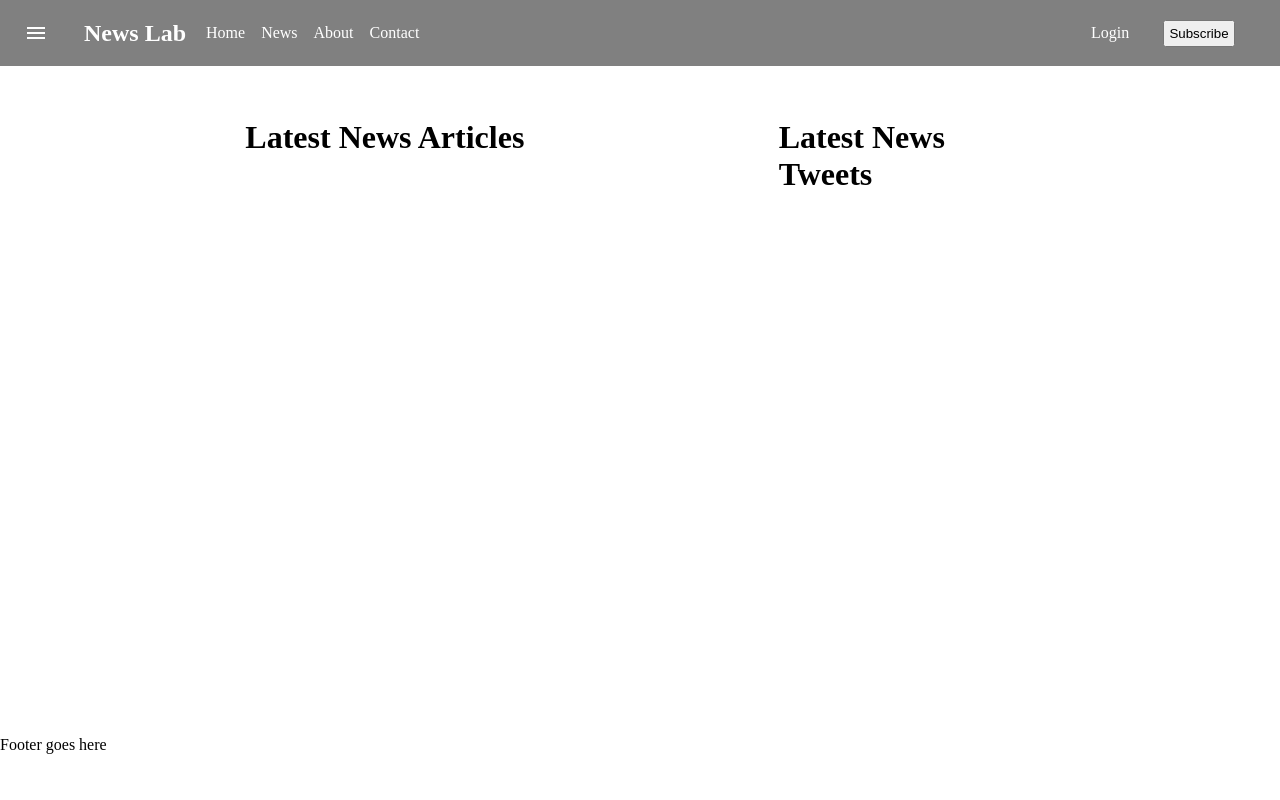
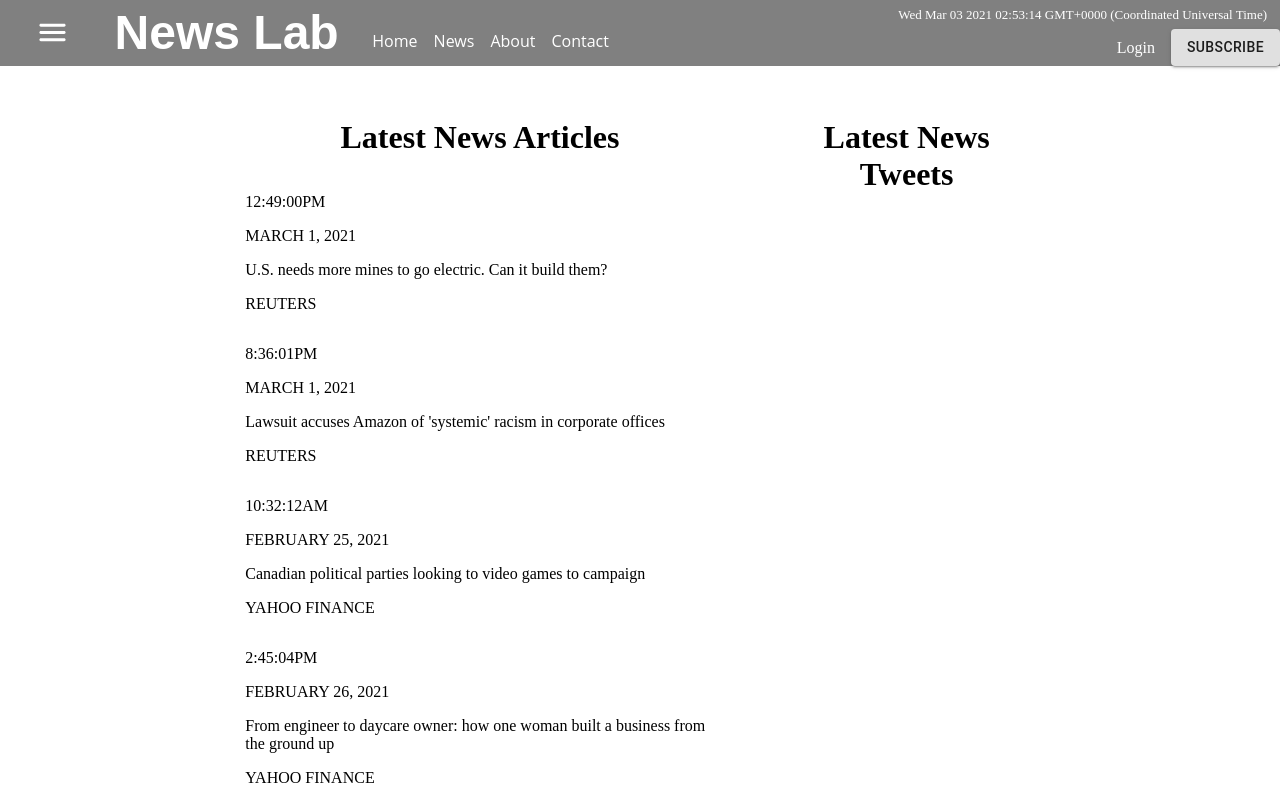
Before and after one commit to amandaymxs/reactNewsLab, a React (Create React App) app: page / in a window 1280 px wide. Shown: the top 800 px of the page. Built offline with nearby package versions, Linux system fonts and the light colour scheme.

Commit message:
removed Grid, GridList, added MUI to articles

```diff
--- a/package.json
+++ b/package.json
@@ -12,6 +12,7 @@
     "react-dom": "^17.0.1",
     "react-router-dom": "^5.2.0",
     "react-scripts": "4.0.3",
+    "react-uuid": "^1.0.2",
     "web-vitals": "^1.1.0"
   },
   "scripts": {
--- a/src/App.css
+++ b/src/App.css
@@ -11,13 +11,20 @@ nav {
 }
 
 .nav-title{
-  margin: auto 0.5em;
+  margin: auto 0.2em;
+  font-family: Montserrat, sans-serif;
+  font-size: 3em;
+  font-weight:800;
 }
 
 .nav-list{
+  font-family: Open Sans, sans-serif;
   list-style: none;
   display:flex;
   padding: 0;
+  margin: 0;
+  margin-left: 1em;
+  align-items: flex-end;
 }
 
 .nav-item{
@@ -27,15 +34,12 @@ nav {
   display: flex;
 }
 .nav-right{
-  display: flex;
-  align-items: center;
   height: auto;
-  margin-right: 2em;
 }
 
 .nav-right-item{
-  margin: 1em;
-  padding: 0.3em;
+  margin: auto 1em;
+  line-height: 1.2em;
 }
 
 .header-body{
@@ -46,3 +50,11 @@ nav {
   color:white;
   text-decoration: none;
 }
+
+.nav-time{
+  text-align: right;
+  flex-wrap: nowrap;
+  font-size: small;
+margin: 0.5em;
+margin-right: 1em;
+}
--- a/src/Components/Index/article.js
+++ b/src/Components/Index/article.js
@@ -1,18 +1,46 @@
-import React from 'react';
-import { Box, GridList, GridListTile } from '@material-ui/core';
-// import jsonQuery from 'jsonQuery';
+import React, { Component } from 'react';
+import { Box } from '@material-ui/core';
+import Data from '../../data.json';
 
-function Articles(props) {
-    // render(){
-    //     const data = Object.keys(props);
-    //     console.log(props);
-    // }
-
-    return (
-        <Box bgcolor="transparent" p={4}>
-
-        </Box>
-    );
+class Article extends Component {
+    render() {
+        const sliceInt = 6;
+        const maxNewsNum = 10;
+        let boxData = Data.articles.slice(0, sliceInt);
+        let textData = Data.articles.slice(sliceInt, maxNewsNum);
+        return (
+            <Box display="flex" flexDirection="column">
+                {boxData.map((article, index) => {
+                    return (
+                        <Box key={article.id} cols={index % 3 ? 1 : 2} rows={1}>
+                            <p>{article.time.toUpperCase()}</p>
+                            <p>{article.date.toUpperCase()}</p>
+                            <p>{article.title}</p>
+                            <a href={article.link} className="link">
+                                <p>{article.source.toUpperCase()}</p></a>
+                        </Box>
+                    )
+                })}
+                {textData.map((article, index) => {
+                    return (
+                        <a href={article.link} className="link"><Box key={article.id} display="flex" flexDirection="row">
+                            <Box display="flex" flexDirection="column">
+                                <Box>{article.source.toUpperCase()}</Box>
+                                <Box>{article.time.toUpperCase()}</Box>
+                                <Box>{article.date.toUpperCase()}</Box>
+                            </Box>
+                            <Box>
+                                <p>{article.title}</p>
+                            </Box>
+                        </Box>
+                        </a>
+                    )
+                })
+                }
+                    )
+            </Box >
+        );
+    }
 }
 
-export default Articles;
+export default Article;
--- a/src/Components/Index/index.js
+++ b/src/Components/Index/index.js
@@ -1,26 +1,24 @@
-import React, { Fragment, useState } from 'react';
+import '../../index.css';
+import React, { Component, Fragment } from 'react';
 import Article from './article';
 import Tweet from './tweet';
 import { Grid, Box } from '@material-ui/core';
-import Data from '../../data.json';
 
 
-function Home() {
-
+class Home extends Component {
+    render() {
         return (
             <Fragment>
                 <Grid container p={2} justify="center" direction="row" width="80%">
                     <Grid item xs={5} order={1} m={2}>
                         <Box bgcolor="transparent" p={4}>
-                        <h1>Latest News Articles</h1>
-                        <ul>
+                            <h1 className="heading">Latest News Articles</h1>
                             <Article />
-                        </ul>
                         </Box>
                     </Grid>
                     <Grid item xs={3} order={2} m={3}>
                         <Box bgcolor="transparent" p={4}>
-                        <h1>Latest News Tweets</h1>
+                            <h1 className="heading">Latest News Tweets</h1>
                             <Tweet />
                         </Box>
                     </Grid>
@@ -28,5 +26,6 @@ function Home() {
             </Fragment >
         );
     }
+}
 
 export default Home;
--- a/src/Components/Index/tweet.js
+++ b/src/Components/Index/tweet.js
@@ -2,7 +2,7 @@ import React, { Fragment } from 'react';
 import { Box, GridList, GridListTile } from '@material-ui/core';
 
 
-function Tweets() {
+function Tweet() {
     return (
         <Box bgcolor="transparent" p={4}>
 
@@ -10,4 +10,4 @@ function Tweets() {
     );
 }
 
-export default Tweets;
+export default Tweet;
--- a/src/Layouts/navbar.js
+++ b/src/Layouts/navbar.js
@@ -1,14 +1,17 @@
 import '../App.css';
-import React, { Fragment } from 'react';
-import MenuIcon from '@material-ui/icons/Menu';
+import '../index.css';
+import React, { Component, Fragment } from 'react';
+import { Box, Button } from '@material-ui/core';
+import MenuRoundedIcon from '@material-ui/icons/MenuRounded';
 import { Link } from 'react-router-dom';
 
-function Navbar() {
+class Navbar extends Component {
+    render() {
         return (
             <Fragment>
                 <nav>
                     <div className="nav-left">
-                    <MenuIcon className="nav-menuIcon" />
+                        <MenuRoundedIcon className="nav-menuIcon" fontSize="large" />
                         <h1 className="nav-title"><Link to="/" className="nav-link">News Lab</Link></h1>
                         <ul className="nav-list">
                             <Link to="/" className="nav-link"><li className="nav-item">Home</li></Link>
@@ -17,14 +20,19 @@ function Navbar() {
                             <Link to="/contact" className="nav-link"><li className="nav-item">Contact</li></Link>
                         </ul>
                     </div>
-                <div className="nav-right">
+                    <Box display="flex" className="nav-right" flexWrap="nowrap" flexDirection="column">
+                        <Box>
+                            <p className="nav-time" >{new Date().toDateString()} {new Date().toTimeString()}</p>
+                        </Box>
+                        <Box display="flex" className="nav-right" flexWrap="nowrap" flexDirection="row" justifyContent="flex-end">
                             <p className="nav-right-item">Login</p>
-                    <button className="nav-right-item">Subscribe</button>
-                </div>
+                            <Button variant="contained" size="medium">Subscribe</Button>
+                        </Box>
+                    </Box>
                 </nav>
 
             </Fragment >
         );
     }
-
+}
 export default Navbar;
--- a/src/data.json
+++ b/src/data.json
@@ -6,7 +6,8 @@
             "date": "MARCH 1, 2021",
             "time": "12:49:00PM",
             "image": "https://static.reuters.com/resources/r/?m=02&d=20210301&t=2&i=1553355631&r=LYNXNPEH201VT&w=800",
-            "link": "https://www.reuters.com/article/us-usa-mining-insight/to-go-electric-america-needs-more-mines-can-it-build-them-idUSKCN2AT39Z"
+            "link": "https://www.reuters.com/article/us-usa-mining-insight/to-go-electric-america-needs-more-mines-can-it-build-them-idUSKCN2AT39Z",
+            "id": 1
         },
         {
             "title": "Lawsuit accuses Amazon of 'systemic' racism in corporate offices",
@@ -14,7 +15,8 @@
             "date": "MARCH 1, 2021",
             "time": "8:36:01PM",
             "image": "https://s4.reutersmedia.net/resources/r/?m=02&d=20210301&t=2&i=1553383743&w=400&fh=&fw=&ll=&pl=&sq=&r=LYNXNPEH2026Y",
-            "link": "https://www.reuters.com/article/us-amazon-com-lawsuit-racism/lawsuit-accuses-amazon-of-systemic-racism-in-corporate-offices-idUSKCN2AT3RE"
+            "link": "https://www.reuters.com/article/us-amazon-com-lawsuit-racism/lawsuit-accuses-amazon-of-systemic-racism-in-corporate-offices-idUSKCN2AT3RE",
+            "id": 2
         },
         {
             "title": "Canadian political parties looking to video games to campaign",
@@ -22,21 +24,24 @@
             "date": "February 25, 2021",
             "time": "10:32:12AM",
             "image": "https://s.yimg.com/ny/api/res/1.2/LmVTYHvtXmMyFnZO77Pnfw--/YXBwaWQ9aGlnaGxhbmRlcjt3PTcwNTtoPTQ0MS40MDcxNzQ1NTYyMTM-/https://s.yimg.com/os/creatr-uploaded-images/2020-08/01e93fc0-e23c-11ea-bab5-0ee33a3bae57",
-            "link": "https://ca.finance.yahoo.com/news/canadian-political-parties-looking-to-video-games-to-campaign-153244941.html"
+            "link": "https://ca.finance.yahoo.com/news/canadian-political-parties-looking-to-video-games-to-campaign-153244941.html",
+            "id": 3
         },
         {
             "title": "From engineer to daycare owner: how one woman built a business from the ground up",
             "source": "Yahoo Finance",
             "date": "February 26, 2021",
             "time": "2:45:04PM",
-            "link": "https://ca.finance.yahoo.com/news/north-americas-second-bitcoin-etf-launches-in-canada-today-164700144.html"
+            "link": "https://ca.finance.yahoo.com/news/north-americas-second-bitcoin-etf-launches-in-canada-today-164700144.html",
+            "id": 4
         },
         {
             "title": "Most Asia Stocks Rise as Treasury Yields Steady: Markets Wrap",
             "source": "Bloomberg",
             "date": "MARCH 1, 2021",
             "time": "8:59:00PM",
-            "link": "https://www.bloomberg.com/news/articles/2021-03-01/stock-rally-to-extend-in-asia-treasuries-slip-markets-wrap?srnd=markets-vp"
+            "link": "https://www.bloomberg.com/news/articles/2021-03-01/stock-rally-to-extend-in-asia-treasuries-slip-markets-wrap?srnd=markets-vp",
+            "id": 5
         },
         {
             "title": "Oil Falls With OPEC+ Meeting Hovering Over Tightening Market",
@@ -44,28 +49,32 @@
             "date": "February 16, 2021",
             "time": "9:32:01 AM",
             "image": "https://assets.bwbx.io/images/users/iqjWHBFdfxIU/ijWggkQ7QoD0/v0/-1x-1.jpg",
-            "link": "https://www.bloomberg.com/news/articles/2021-02-16/canada-home-prices-continue-surge-as-inventory-hits-record-low?srnd=premium-canada"
+            "link": "https://www.bloomberg.com/news/articles/2021-02-16/canada-home-prices-continue-surge-as-inventory-hits-record-low?srnd=premium-canada",
+            "id": 6
         },
         {
             "title": "The value trade is running ‘way too far and way too fast’ for this stage of the reopening, PNC strategist says",
             "source": "CNBC",
             "date": "MARCH 1, 2021",
             "time": "8:05:56PM",
-            "link": "https://www.cnbc.com/2021/03/01/reopening-trade-is-moving-too-far-and-way-too-fast-pnc-strategist-says.html"
+            "link": "https://www.cnbc.com/2021/03/01/reopening-trade-is-moving-too-far-and-way-too-fast-pnc-strategist-says.html",
+            "id": 7
         },
         {
             "title": "New York attorney general warns cryptocurrency industry: ‘Play by the rules or we will shut you down’",
             "source": "CNBC",
             "date": "MARCH 1, 2021",
             "time": "1:51:48PM",
-            "link": "https://www.cnbc.com/2021/03/01/new-york-attorney-general-warns-cryptocurrency-industry-play-by-the-rules-or-we-will-shut-you-down.html"
+            "link": "https://www.cnbc.com/2021/03/01/new-york-attorney-general-warns-cryptocurrency-industry-play-by-the-rules-or-we-will-shut-you-down.html",
+            "id": 8
         },
         {
             "title": "NIO Inc. Reports Unaudited Fourth Quarter and Full Year 2020 Financial Results",
             "source": "GlobeNewswire",
             "date": "March 1, 2021",
             "time": "17:00:03",
-            "link": "https://www.globenewswire.com/news-release/2021/03/01/2184754/0/en/NIO-Inc-Reports-Unaudited-Fourth-Quarter-and-Full-Year-2020-Financial-Results.html"
+            "link": "https://www.globenewswire.com/news-release/2021/03/01/2184754/0/en/NIO-Inc-Reports-Unaudited-Fourth-Quarter-and-Full-Year-2020-Financial-Results.html",
+            "id": 9
         },
         {
             "title": "Walmart just took a step closer to being bankers' biggest nightmare",
@@ -73,7 +82,8 @@
             "date": "March 1, 2021",
             "time": "12:01:01PM",
             "image": "https://smartcdn.prod.postmedia.digital/financialpost/wp-content/uploads/2021/03/walmart0301.jpg?quality=90&strip=all&w=400",
-            "link": "https://financialpost.com/news/fp-street/walmart-just-took-a-step-closer-to-being-bankers-biggest-nightmare"
+            "link": "https://financialpost.com/news/fp-street/walmart-just-took-a-step-closer-to-being-bankers-biggest-nightmare",
+            "id": 10
         }
     ]
 }
--- a/src/index.css
+++ b/src/index.css
@@ -1,3 +1,11 @@
 body{
   margin: 0;
 }
+.heading{
+  text-align: center;
+}
+
+.link{
+  color:black;
+  text-decoration: none;
+}
```
Also changed, not shown: 1 other file (tests, documents, lock files or other folders). Lines whose indentation alone changed are shown as unchanged.
